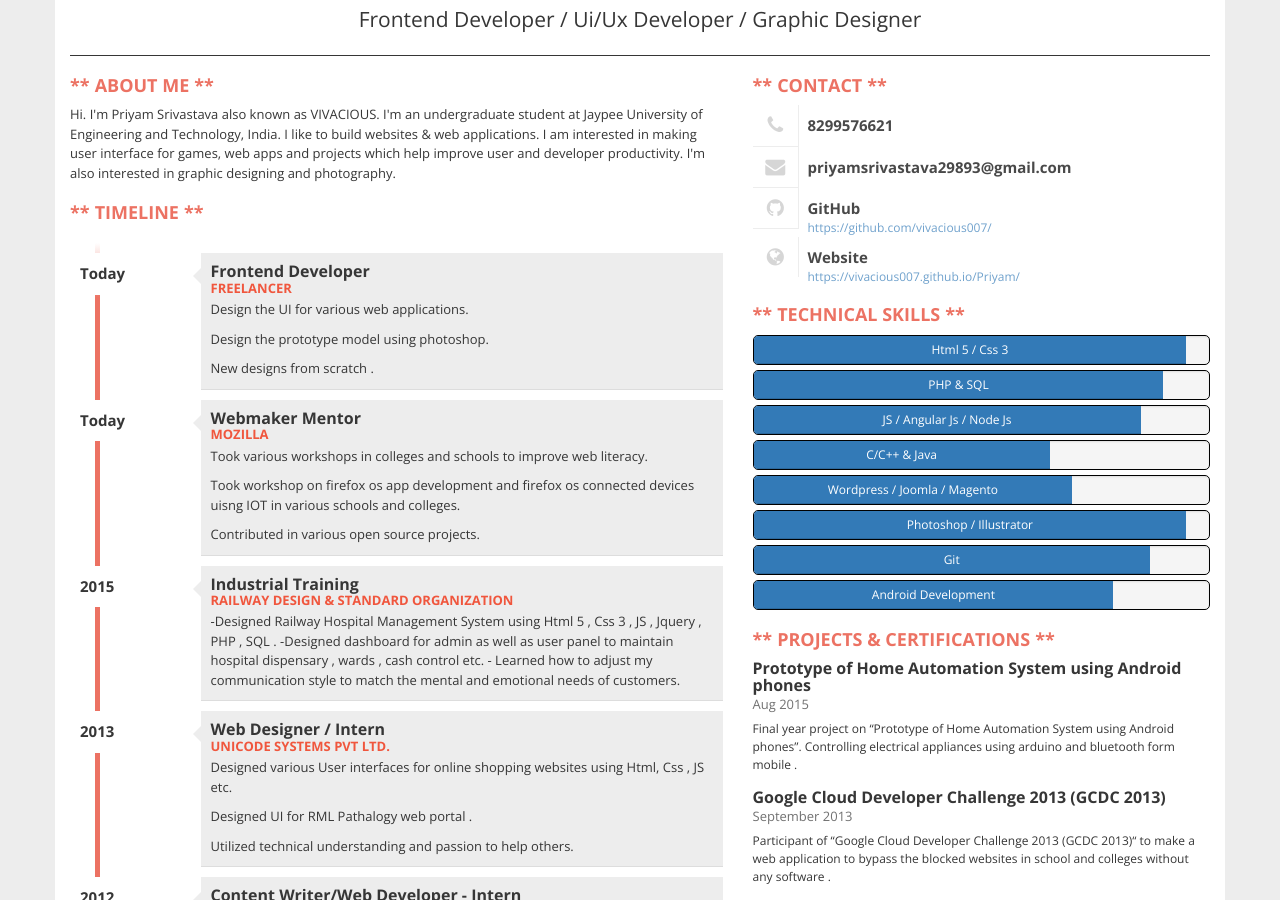
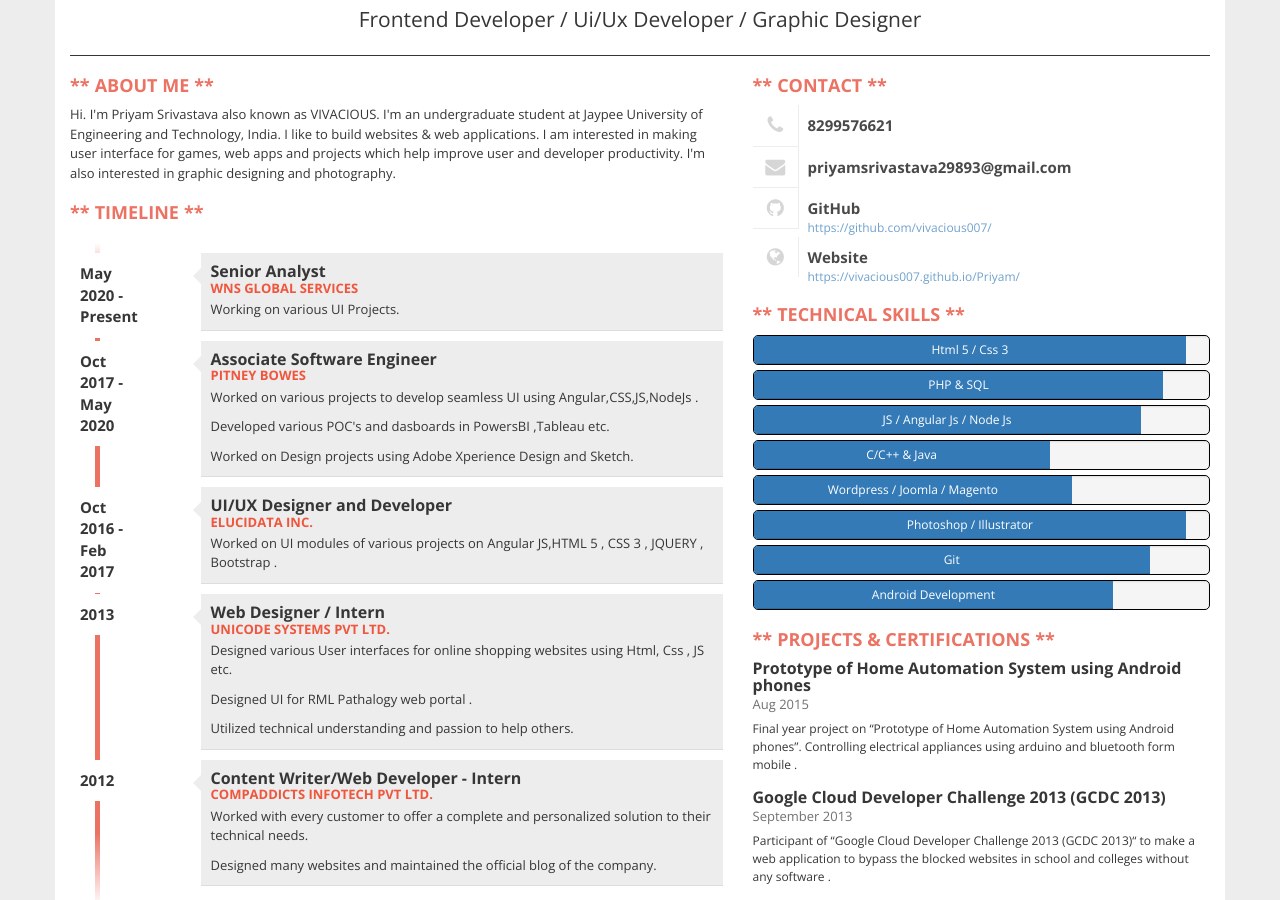
Before and after one commit to vivacious007/vivacious007.github.io, a Jekyll site: the page built from index.html, in a window 1280 px wide and 900 px high, scrolled down 217 px. Built offline with Jekyll 4.4.1, drawn with Linux system fonts in a browser that asks for light colours; nearby versions of some CDN libraries.

Commit message:
Update timeline.yml

```diff
--- a/_data/timeline.yml
+++ b/_data/timeline.yml
@@ -1,25 +1,22 @@
-- title: Frontend Developer
-  company: Freelancer
-  year: Today
+- title: Senior Analyst
+  company: WNS Global Services
+  year: May 2020 - Present
   description:
-    - Design the UI for various web applications.
-    - Design the prototype model using photoshop.
-    - New designs from scratch .
+    - Working on various UI Projects.
 
-- title: Webmaker Mentor
-  company: MOZILLA
-  year: Today
+- title: Associate Software Engineer
+  company: Pitney Bowes
+  year: Oct 2017 - May 2020
   description:
-    - Took various workshops in colleges and schools to improve web literacy.
-    - Took workshop on firefox os app development and firefox os connected devices uisng IOT in various schools and colleges.
-    - Contributed in various open source projects.
-- title: Industrial Training
-  company: Railway Design & Standard Organization
-  year: 2015
+    - Worked on various projects to develop seamless UI using Angular,CSS,JS,NodeJs .
+    - Developed various POC's and dasboards in PowersBI ,Tableau etc.
+    - Worked on Design projects using Adobe Xperience Design and Sketch.
+
+- title: UI/UX Designer and Developer
+  company: Elucidata Inc.
+  year: Oct 2016 - Feb 2017
   description:
-    -Designed Railway Hospital Management System using Html 5 , Css 3 , JS , Jquery , PHP , SQL .
-    -Designed dashboard for admin as well as user panel to maintain hospital dispensary , wards , cash control etc.
-    - Learned how to adjust my communication style to match the mental and emotional needs of customers.
+    - Worked on UI modules of various projects on Angular JS,HTML 5 , CSS 3 , JQUERY , Bootstrap .
 
 - title: Web Designer / Intern
   company: UNICODE SYSTEMS Pvt Ltd.
```
